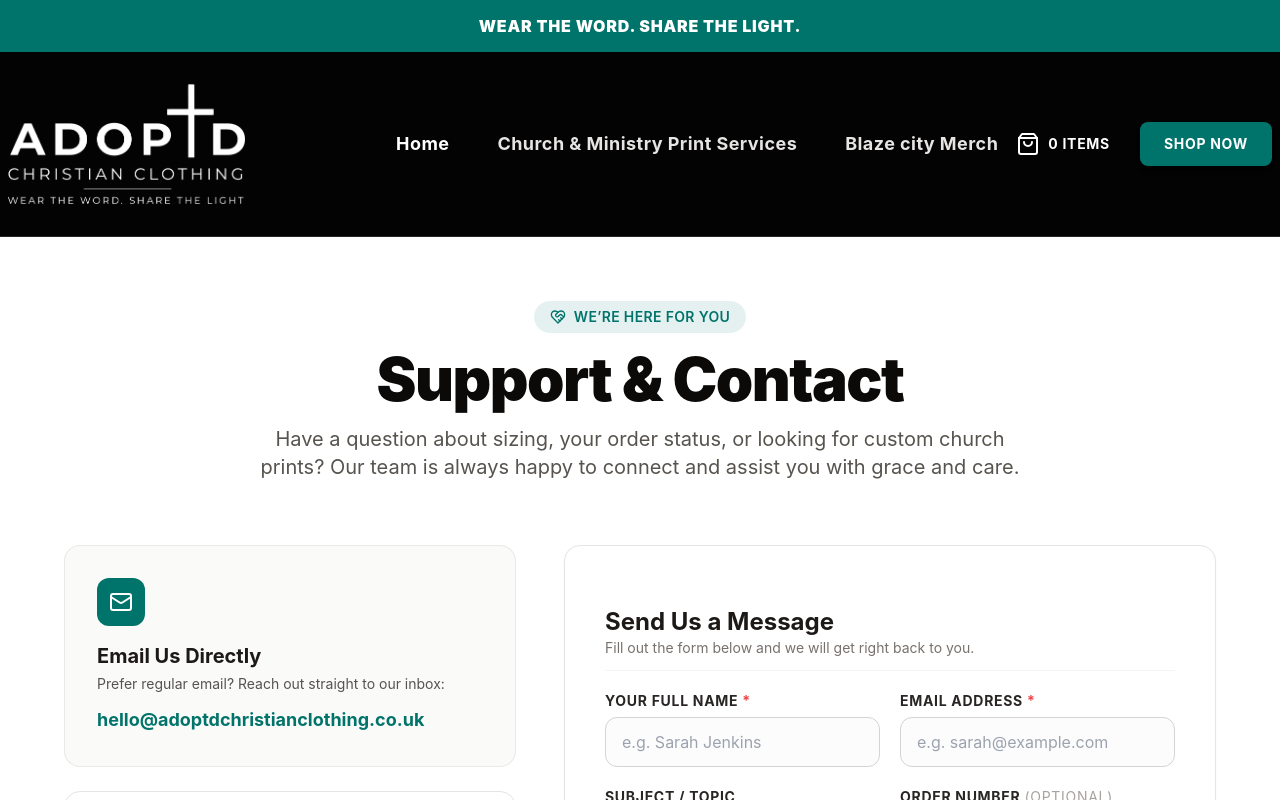
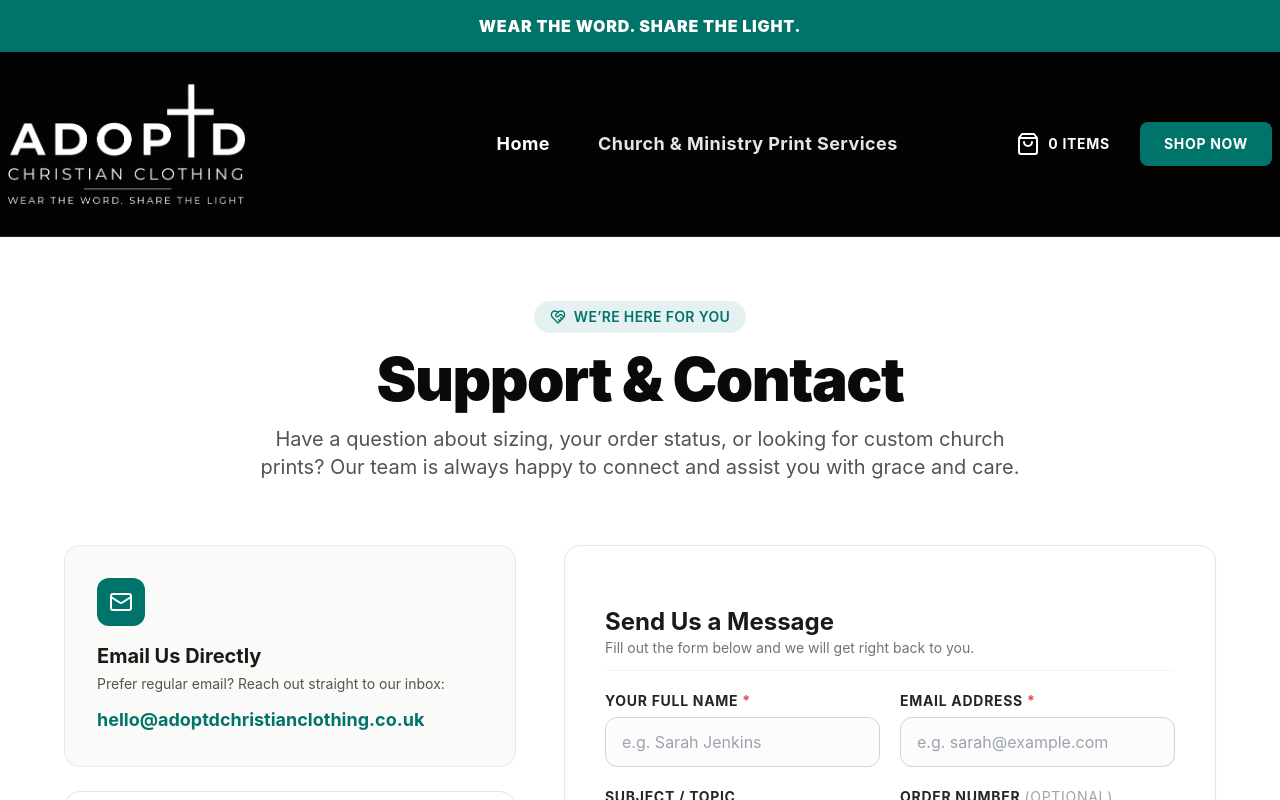
Before and after one commit to adoptd/adoptd-clothing-web, a Next.js app: page /contact in a window 1280 px wide. Shown: the top 800 px of the page. Built offline with nearby package versions, Linux system fonts and the light colour scheme; no server answers.

Commit message:
Remove Blaze City Merch link from top navigation menu

```diff
--- a/src/components/layout/Navbar.tsx
+++ b/src/components/layout/Navbar.tsx
@@ -65,12 +65,6 @@ export function Navbar({ settings }: NavbarProps) {
                 className="text-base xl:text-lg font-bold tracking-wide text-stone-200 hover:text-[#00736a] transition"
               >
                 Church & Ministry Print Services
-              </Link>
-              <Link
-                href="/shop"
-                className="text-base xl:text-lg font-bold tracking-wide text-stone-200 hover:text-[#00736a] transition"
-              >
-                Blaze city Merch
               </Link>
             </nav>
 
```
